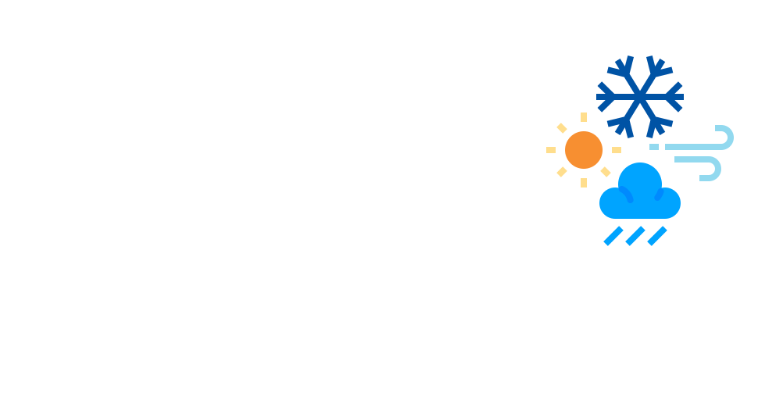
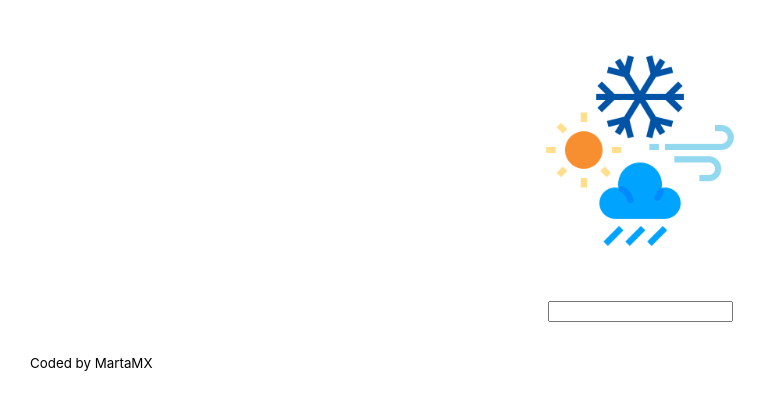
Before and after one commit to MartaMX/second-react-dictionary, a React (Create React App) app: page / in a window 1280 px wide. Shown: the top 410 px of the page, without its empty margins (0-767 px from the left). Built offline with nearby package versions, Linux system fonts and the light colour scheme; the HTML template or start-up script is replaced by a standard one.

Commit message:
REACT Search form

```diff
--- a/src/App.css
+++ b/src/App.css
@@ -7,3 +7,7 @@
   display: block;
   margin: 0 auto;
 }
+
+.App-footer{
+  margin: 30px;
+}
--- a/src/App.js
+++ b/src/App.js
@@ -1,14 +1,19 @@
 import logo from './logo.png';
 import './App.css';
+import Dictionary from "./Dictionary";
 
-function App() {
+export default function App() {
   return (
     <div className="App">
       <header className="App-header">
         <img src={logo} className="App-logo img-fluid" alt="logo"/>
       </header>
+      <main>
+        <Dictionary />
+      </main>
+      <footer className='text-center App-footer'>
+        <small>Coded by MartaMX</small>
+      </footer>
     </div>
   );
 }
-
-export default App;
--- /dev/null
+++ b/src/Dictionary.css
@@ -0,0 +1,2 @@
+.Dictionary{
+text-align: center;}
--- /dev/null
+++ b/src/Dictionary.js
@@ -0,0 +1,22 @@
+import React, {useState} from "react";
+import "./Dictionary.css"
+
+export default function Dictionary(){
+    let [keyword,setKeyword]=useState("");
+    function search(event){
+        event.preventDefault();
+        alert(`Searching for ${keyword} definition`);
+    }
+
+    function handleKeywordChange(event){
+        setKeyword(event.target.value);
+    }
+
+    return (
+        <div className="Dictionary">
+            <form onSubmit={search}>
+                <input type="search"onChange={handleKeywordChange}/>
+            </form>
+        </div>
+    );
+}
```
